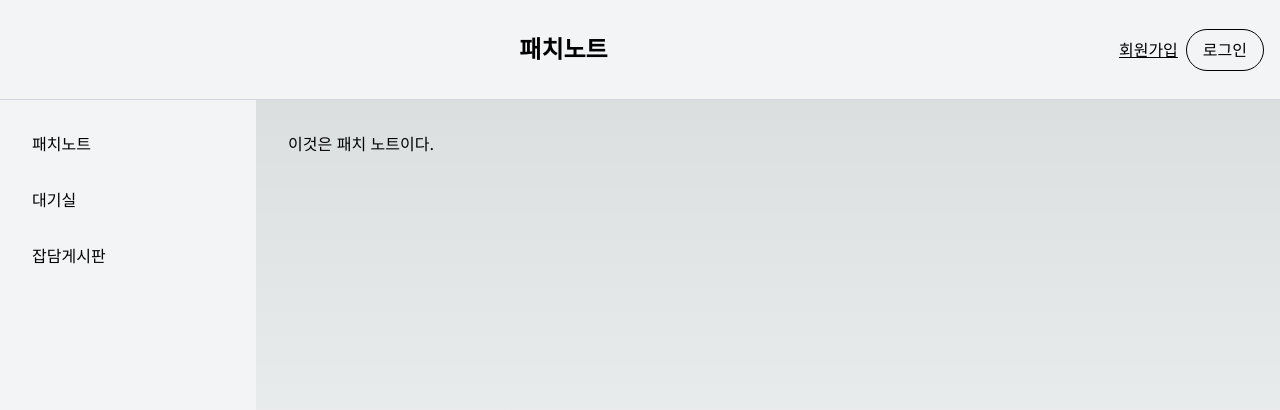
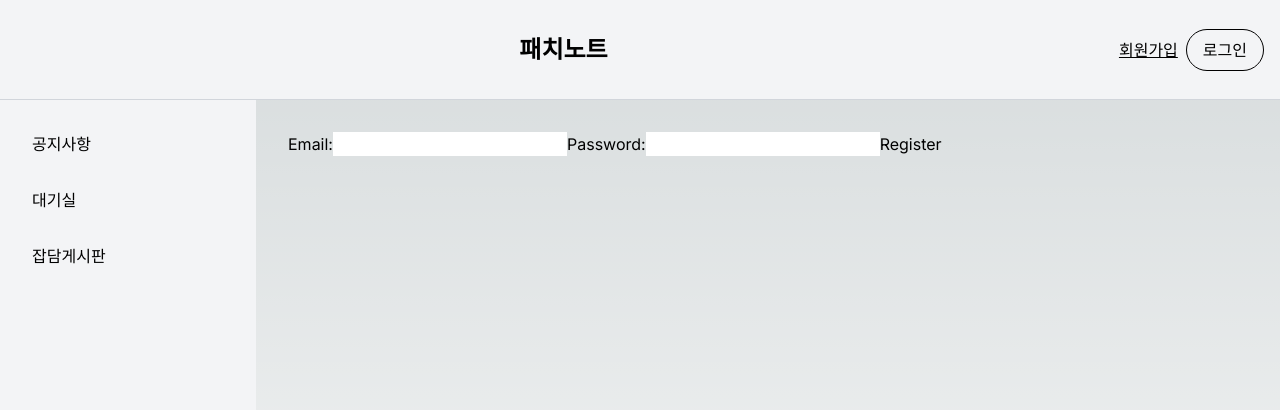
Before and after one commit to KimInteger/fetchNote, a Next.js app: page / in a window 1280 px wide. Shown: the top 410 px of the page. Built offline with nearby package versions, Linux system fonts and the light colour scheme.

Commit message:
memo | naviItem.tsx
패치노트 => 공지사항

```diff
--- a/src/app/ui/navigatebar/naviLiteral/naviItem.tsx
+++ b/src/app/ui/navigatebar/naviLiteral/naviItem.tsx
@@ -1,11 +1,13 @@
+import RegisterForm from '../../registerForm';
+
 const naviItem: Array<keyof typeof naviRouteContent> = [
-  '패치노트',
+  '공지사항',
   '대기실',
   '잡담게시판',
 ];
 
 const naviRouteContent = {
-  패치노트: <p>이것은 패치 노트이다.</p>,
+  공지사항: <RegisterForm />,
   대기실: <p>대기실임</p>,
   잡담게시판: <p>잡담임</p>,
 };
```
